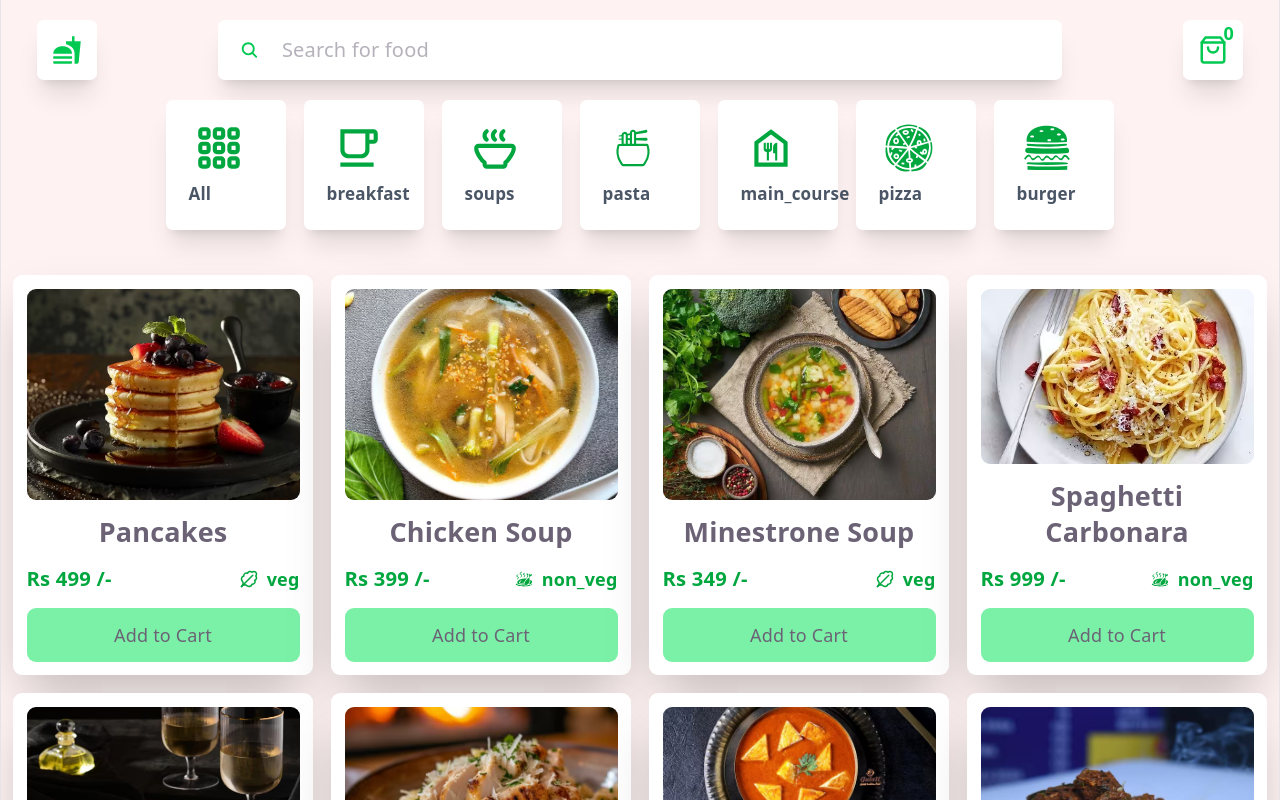
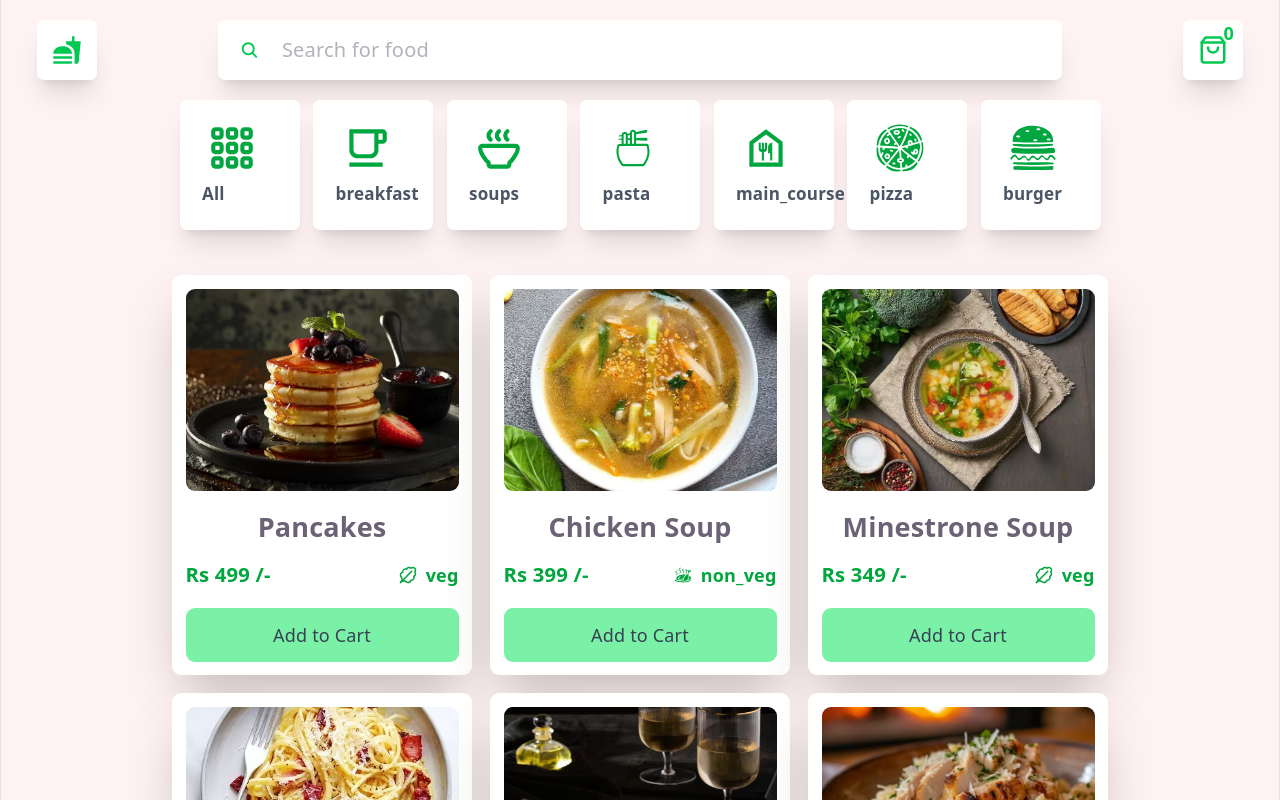
Before and after one commit to yshrthr/BiteExpress-Food-App, a React (Vite) app: page / in a window 1280 px wide. Shown: the top 800 px of the page. Built offline with nearby package versions, Linux system fonts and the light colour scheme.

Commit message:
basic complete

```diff
--- a/src/components/Card.jsx
+++ b/src/components/Card.jsx
@@ -14,24 +14,29 @@ function Card({id,names,image,price,type}) {
   };
 
   return (
-    <div className = "w-[300px] h-[400px] bg-white p-3 rounded-lg flex flex-col gap-3 shadow-2xl hover:border-2 hover:border-green-200 ">
-        <div className ="w-[100%] h-[60%] overflow-hidden">
-            <img src={image} alt={names} className='object-cover w-full h-full rounded-lg'/>
+    <div className="w-[90vw] max-w-[300px] h-[400px] bg-white p-3 rounded-lg flex flex-col justify-between gap-4 shadow-2xl hover:border-2 hover:border-green-200">
+      <div className="h-[240px] overflow-hidden rounded-lg">
+        <img src={image} alt={names} className='object-cover w-full h-full'/>
       </div>
-        <div className="text-2xl font-semibold">
+
+      <div className='flex-1 flex flex-col justify-between gap-4'>
+        <div className='space-y-3'>
+          <div className="text-2xl font-semibold break-words">
             {names}
           </div>
-        <div className = "w-full flex justify-between items-center ">
-            <div className = "text-lg font-semibold text-green-600 ">Rs {price} /-</div>
+          <div className = "w-full flex justify-between items-center">
+            <div className = "text-lg font-semibold text-green-600">Rs {price} /-</div>
             <div className = "text-green-600 font-semibold flex justify-center items-center gap-2">
               {type === 'veg' ? <LuLeafyGreen/> : <GiChickenOven/>}
               <span>{type}</span>
             </div>
           </div>
-        <button className='w-full p-3 rounded-lg bg-green-300 text-grey-700 hover:bg-green-600' onClick={handleAddToCart}>
+        </div>
+
+        <button className='w-full p-3 rounded-lg bg-green-300 text-gray-700 hover:bg-green-600 active:bg-green-700 transition-colors duration-200 touch-manipulation' onClick={handleAddToCart}>
           Add to Cart
         </button>
-
+      </div>
     </div>
   )
 }
--- a/src/components/Card2.jsx
+++ b/src/components/Card2.jsx
@@ -14,21 +14,21 @@ function Card2({ id,names, image, price, type, quantity }) {
         dispatch(deleteFromCart(itemId));
     }
   return (
-    <div className ='w-full  p-4 shadow-lg rounded-lg flex justify-between '>
-        <div className='w-[60%] h-full flex gap-4'>
-            <div className = 'w-[50%] h-full overflow-hidden rounded-lg'>
-                <img src={image} alt='' className='object-cover'/>
+    <div className ='w-full p-3 sm:p-4 shadow-lg rounded-lg flex flex-col sm:flex-row justify-between gap-3 sm:gap-0'>
+        <div className='w-full sm:w-[60%] h-full flex gap-3 sm:gap-4'>
+            <div className = 'w-[45%] sm:w-[50%] h-full overflow-hidden rounded-lg'>
+                <img src={image} alt='' className='object-cover w-full h-full'/>
             </div>
-            <div className='w-[40%] h-full flex flex-col items-center gap-4  '>
+            <div className='w-[55%] sm:w-[40%] h-full flex flex-col items-center gap-4  '>
                 <div className='text-lg text-gray-600 font-semibold'>{names}</div>
                 <div className='w-[100px] h-[50px] bg-slate-400 flex rounded-lg overflow-hidden shadow-lg font-semibold border-2 border-green-300'>
-                    <button className='w-[30%] h-full bg-white flex justify-center items-center text-green-400 hover:bg-gray-200' onClick={() => dispatch(removeFromCart(id))}>-</button>
+                    <button className='w-[30%] h-full bg-white flex justify-center items-center text-green-400 hover:bg-gray-200 active:bg-gray-300 transition-colors duration-200 touch-manipulation' onClick={() => dispatch(removeFromCart(id))}>-</button>
                     <span className='w-[40%] h-full  bg-slate-200 flex justify-center items-center'>{quantity}</span>
-                    <button className='w-[30%] h-full bg-white flex justify-center items-center text-green-400 hover:bg-gray-200'  onClick={()=> dispatch(addToCart({ id, names, image, price, type }))}>+</button>
+                    <button className='w-[30%] h-full bg-white flex justify-center items-center text-green-400 hover:bg-gray-200 active:bg-gray-300 transition-colors duration-200 touch-manipulation'  onClick={()=> dispatch(addToCart({ id, names, image, price, type }))}>+</button>
                 </div>
             </div>
         </div>
-        <div className='flex flex-col justify-start items-end gap-5'>
+        <div className='flex flex-col justify-start items-end gap-3 sm:gap-5'>
             <span className='text-xl font-semibold text-green-400'>Rs {price}/-</span>
             <RiDeleteBin6Line className='w-[24px] h-[24px] text-red-500 hover:text-red-700' onClick={() => onDeleteItem(id)} />
         </div>
--- a/src/pages/Home.jsx
+++ b/src/pages/Home.jsx
@@ -26,21 +26,28 @@ function Home() {
   return (
     <div className='w-full overflow-x-hidden min-h-screen bg-red-50'>
         <Nav />
-        <div className='w-full flex flex-wrap justify-center items-center gap-4 w-[100%]'>
-          {Categories.map((item) =>   {
-            return <div className='w-[120px] h-[130px] bg-white flex flex-col items-start gap-2 p-5 justify-start text-[17px] text-gray-600 font-semibold rounded-md shadow-xl hover:bg-green-200 cursor-pointer transition-all' onClick={() => filterCategory(item.name)}>
-              {item.icon}
-              {item.name}
-            </div>
-          })}
+        <div className='w-full flex flex-wrap justify-center items-center gap-3 px-3 sm:px-4'>
+            {Categories.map((item) => {
+              return (
+                <button
+                  type="button"
+                  key={item.id}
+                  className='w-[100px] sm:w-[120px] h-[110px] sm:h-[130px] bg-white flex flex-col items-start gap-2 p-3 sm:p-5 justify-start text-[14px] sm:text-[17px] text-gray-600 font-semibold rounded-md shadow-xl hover:bg-green-200 active:bg-green-300 active:scale-95 cursor-pointer transition-all focus:outline-none select-none'
+                  onClick={() => filterCategory(item.name)}
+                >
+                  {item.icon}
+                  {item.name}
+                </button>
+              )
+            })}
         </div>
-        <div className='w-full flex flex-wrap justify-center items-center gap-4 w-[100%] mt-10'>
+        <div className='w-full flex flex-wrap justify-center items-center gap-4 px-3 sm:px-4 mt-10'>
           {Category.map((item)=> {
             return <Card id={item.id} names={item.food_name} image={item.food_image} price={item.price} type={item.food_type}/>
           })}
         </div>
         {showCart &&
-        <div className = {`w-[40vw] h-[100%] overflow-y-auto bg-white fixed top-0 right-0 p-4 transition-all duration-5000 ${showCart ? "translate-x-0" : "translate-x-full"}`}>
+        <div className = {`w-full sm:w-[60vw] lg:w-[40vw] h-[100%] overflow-y-auto bg-white fixed top-0 right-0 p-4 transition-all duration-5000 ${showCart ? "translate-x-0" : "translate-x-full"}`}>
           <header className = 'w-[100%] flex justify-between items-center '>
             <span className='font-semibold text-[18px]'>Order Items</span>
             <RxCross2 className='w-[24px] h-[24px] font-semibold text-[18px] hover:text-red-500' onClick={() => SetShowCart(false)}/>
@@ -60,7 +67,7 @@ function Home() {
               <span className='font-semibold text-[28px]'>Total</span>
               <span className='font-semibold text-[28px]'>Rs {cartItems.reduce((total, item) => total + (item.price * item.quantity), 0)} /-</span>
             </div>
-            <button className='w-[75%] p-3 rounded-lg bg-green-300 text-grey-700 hover:bg-green-600 mt-4'>Place Order</button>
+            <button className='w-[75%] p-3 rounded-lg bg-green-300 text-grey-700 hover:bg-green-600 active:bg-green-700 transition-colors duration-200 touch-manipulation mt-4'>Place Order</button>
           </footer>
         </div>
         }
```
Lines whose indentation alone changed are shown as unchanged.
